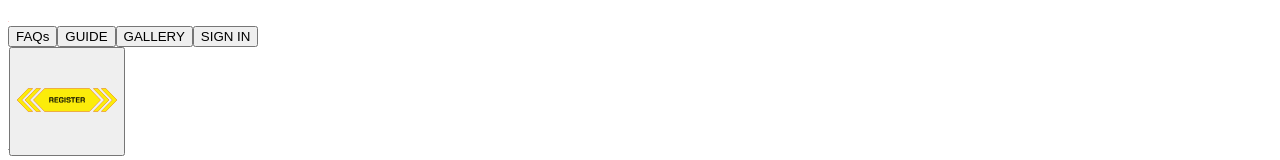
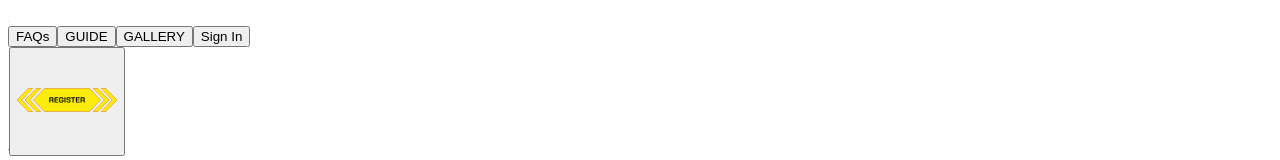
Before and after one commit to csivitu/lasertag2023-frontend, a Next.js app: page / in a window 1280 px wide. Shown: the top 160 px of the page. Built offline with nearby package versions, Linux system fonts and the light colour scheme; grey boxes are pictures that could not be loaded; a web font is replaced by a local one.

Commit message:
feat: finalized login flow

```diff
--- a/src/components/landingcomponents/Navbar.tsx
+++ b/src/components/landingcomponents/Navbar.tsx
@@ -2,9 +2,29 @@ import React from 'react'
 import 'tailwindcss/tailwind.css'
 import Image from 'next/image'
 import { Tektur } from 'next/font/google'
+import { checkExpiry } from '@/helpers/checkExpiry'
+import {useState,useEffect} from "react"
+import { useRouter } from 'next/router';
+import Cookies from 'js-cookie'
 const tektur = Tektur({subsets:['latin']})
 
 export default function Navbar() {
+    const router = useRouter();
+    const handleLogin = ()=>{
+        if(!loggedIn)
+        router.push('/login')
+        else{
+            Cookies.remove('jwtToken')
+        }
+    }
+
+    const [loggedIn, setLoggedIn]= useState<boolean>()
+    useEffect(()=>{
+        if(!checkExpiry()){
+            setLoggedIn(!checkExpiry())
+        }
+    },[])
+
   return (
     <>
 
@@ -18,7 +38,7 @@ export default function Navbar() {
                     <button className = "hover:bg-yellow-400 hover:rounded-full py-2 px-4 mr-20">FAQs</button>
                     <button className = "hover:bg-yellow-400 hover:rounded-full py-2 px-4 mr-20">GUIDE</button>
                     <button className = "hover:bg-yellow-400 hover:rounded-full py-2 px-4 mr-20">GALLERY</button>
-                    <button className = "hover:bg-yellow-400 hover:rounded-full py-2 px-4 mr-20">SIGN IN</button>
+                    <button onClick={handleLogin} className = "hover:bg-yellow-400 hover:rounded-full py-2 px-4 mr-20">{loggedIn?'Sign Out':'Sign In'} </button>
                 </div>
             </div>
         </nav>
--- a/src/pages/verify.tsx
+++ b/src/pages/verify.tsx
@@ -51,6 +51,7 @@ const [otp,setOtp]= useState<string>("");
         progress: undefined,
         theme: "dark",
         });
+        router.push('/')
     }
     catch(e:any){
       const errorMessage=e.response.data.error;
```
